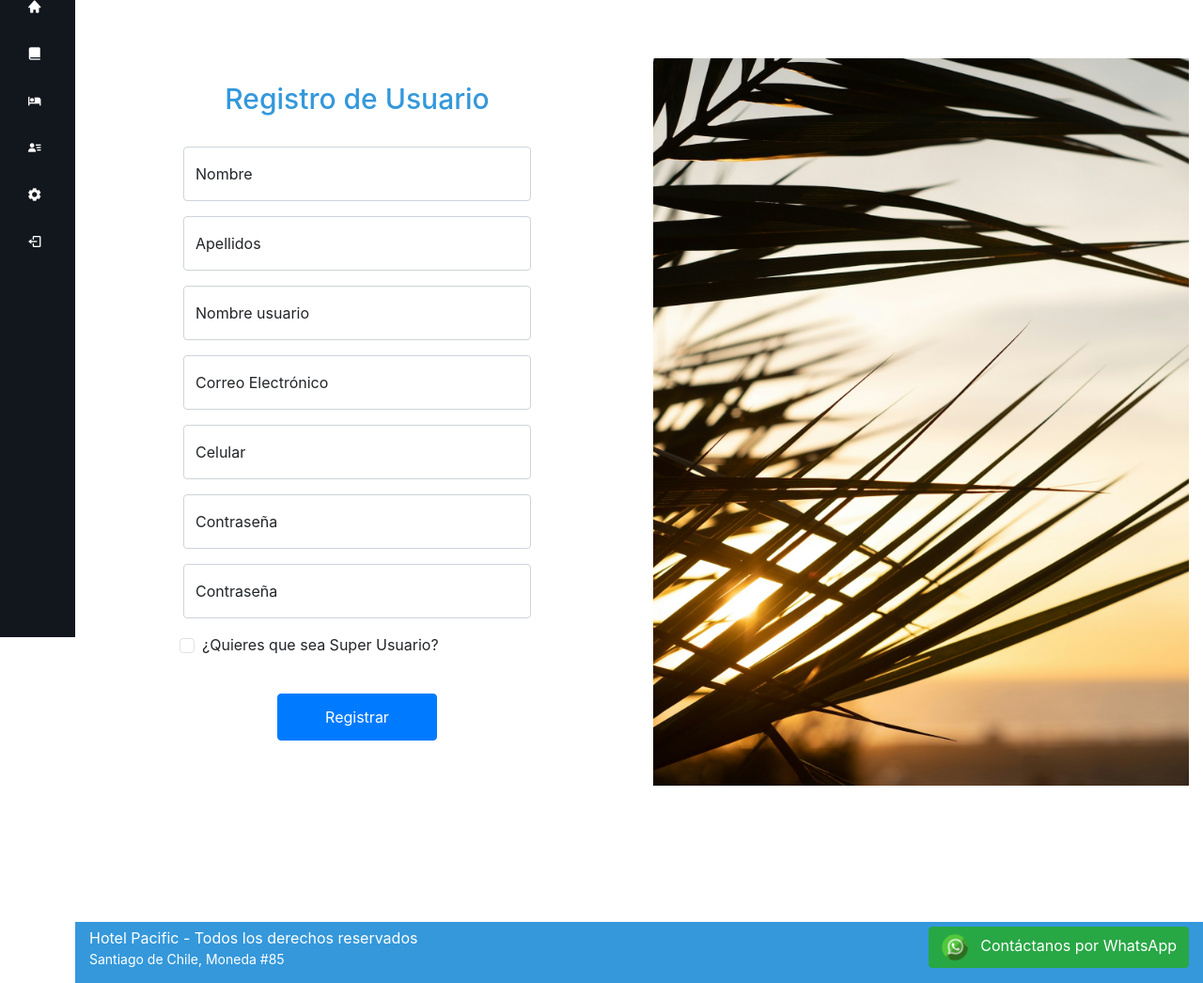
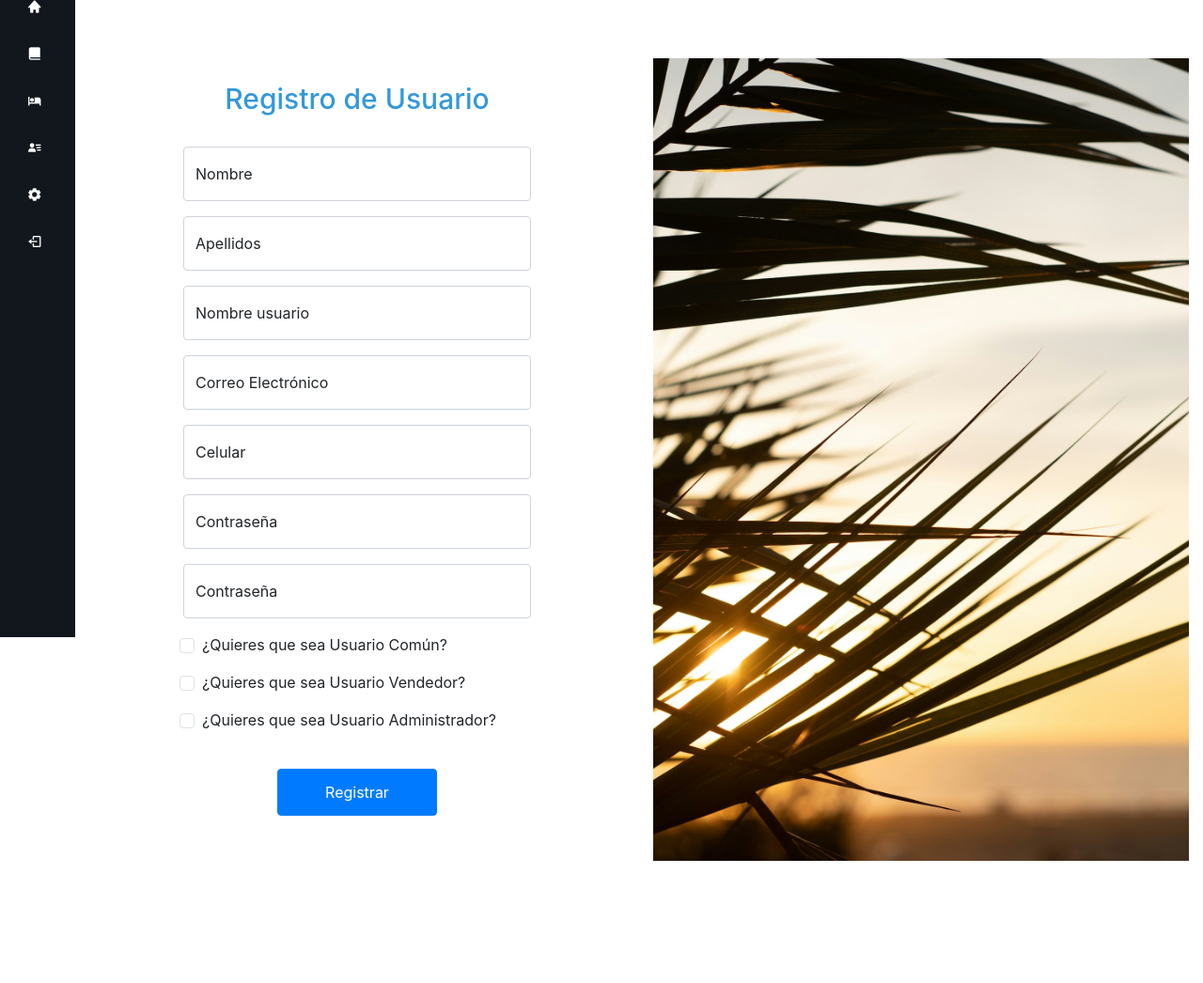
Before and after one commit to franpvp/pacificProject, a Django app: page /gestion_usuarios/crear_usuario/ in a window 1280 px wide. Shown: the part 122-1168 px from the top of the page at 94% size. Run offline with Django 4.2, Linux system fonts and the light colour scheme; the visitor is signed in with stand-in values (Sample User, id 1); some libraries are stand-ins or nearby versions.

Commit message:
se hacen modificaciones al usuario vendedor

```diff
--- a/appPacific/decorators.py
+++ b/appPacific/decorators.py
@@ -10,3 +10,11 @@ def admin_required(view_func):
             return redirect(reverse_lazy('home'))  # Redirecciona a los no superusuarios a la pagina del home
         return view_func(request, *args, **kwargs)
     return _wrapped_view
+
+def seller_required(view_func):
+    @wraps(view_func)
+    def _wrapped_view(request, *args, **kwargs):
+        if not request.user.is_staff:
+            return redirect(reverse_lazy('home'))  # Redirecciona a los no superusuarios a la pagina del home
+        return view_func(request, *args, **kwargs)
+    return _wrapped_view
--- a/appPacific/templates/administrador/base_administrador.html
+++ b/appPacific/templates/administrador/base_administrador.html
@@ -180,6 +180,10 @@
     <script src="https://cdnjs.cloudflare.com/ajax/libs/popper.js/1.16.0/umd/popper.min.js"></script>
     <script
         src="https://cdnjs.cloudflare.com/ajax/libs/bootstrap-datepicker/1.9.0/js/bootstrap-datepicker.min.js"></script>
+
+    {% block scripts %}
+    {% endblock %}
+
 </body>
 
 </html>
--- a/appPacific/templates/administrador/gestion_usuarios/crear_usuario.html
+++ b/appPacific/templates/administrador/gestion_usuarios/crear_usuario.html
@@ -49,11 +49,25 @@
                             <input type="password" class="form-control" id="contrasena2" name="contrasena2" placeholder= "{% trans 'contraseña' %}" required>
                             <label for="contrasena2">{% trans "Contraseña"%}</label>
                         </div>
+                        <!-- Checkbox Usuario Normal -->
+                        <div class="form-check mb-3">
+                            <input class="form-check-input" type="checkbox" value="1" id="normal" name="normal">
+                            <label class="form-check-label" for="normal">
+                                {% trans "¿Quieres que sea Usuario Común?"%}
+                            </label>
+                        </div>
+                        <!-- Checkbox Usuario Vendedor -->
+                        <div class="form-check mb-3">
+                            <input class="form-check-input" type="checkbox" value="1" id="vendedor" name="vendedor">
+                            <label class="form-check-label" for="vendedor">
+                                {% trans "¿Quieres que sea Usuario Vendedor?"%}
+                            </label>
+                        </div>
                         <!-- Checkbox Super Usuario -->
                         <div class="form-check mb-3">
                             <input class="form-check-input" type="checkbox" value="1" id="superusuario" name="superusuario">
                             <label class="form-check-label" for="superusuario">
-                                {% trans "¿Quieres que sea Super Usuario?"%}
+                                {% trans "¿Quieres que sea Usuario Administrador?"%}
                             </label>
                         </div>
                         <!-- Botón Registrar -->
@@ -87,10 +101,27 @@
         </div>
     </div>
 </div>
+
 {% endblock %}
 
 {% block scripts %}
+
 <script>
-    // No se requiere ningún script para ocultar la alerta de éxito
+    document.addEventListener("DOMContentLoaded", function() {
+        var checkboxes = document.querySelectorAll('.form-check-input');
+
+        checkboxes.forEach(function(checkbox) {
+            checkbox.addEventListener('change', function() {
+                if (this.checked) {
+                    checkboxes.forEach(function(otherCheckbox) {
+                        if (otherCheckbox !== checkbox) {
+                            otherCheckbox.checked = false;
+                        }
+                    });
+                }
+            });
+        });
+    });
 </script>
+
 {% endblock %}
--- a/appPacific/templates/vendedor/vendedor_home.html
+++ b/appPacific/templates/vendedor/vendedor_home.html
@@ -10,7 +10,7 @@
 <div class="container-fluid" style="padding-top: 160px;">
     <div class="row justify-content-center">
         <div class="col-lg-10">
-            <div class="titulo-general text-center">{% trans "Bienvenido (a) Nombre del Vendedor" %}</div>
+            <div class="titulo-general text-center">{% trans "Bienvenido (a) " %} {{ namevendedor }}</div>
             <div class="subtitulo text-center">{% trans "Cargo: Vendedor del Hotel Pacific" %}</div> <!-- Subtítulo agregado -->
             <br>
             <hr>
--- a/appPacific/urls.py
+++ b/appPacific/urls.py
@@ -50,6 +50,7 @@ urlpatterns = [
     path('modificar_reserva_pacific_vendedor/', modificar_reserva_pacific_vendedor, name="modificar_reserva_pacific_vendedor"),
     path('ver_calendario_pacific_vendedor/', ver_calendario_pacific_vendedor, name="ver_calendario_pacific_vendedor"),
     path('ver_reserva_pacific_vendedor/', ver_reserva_pacific_vendedor, name="ver_reserva_pacific_vendedor"),
+    path('cerrarsesionvendedor/', views.cerrarsesionvendedor, name='cerrarsesionvendedor'),
     path('cerrarsesionadmin/', views.cerrarsesionadmin, name='cerrarsesionadmin'),
     path('reset_password/', auth_views.PasswordResetView.as_view(template_name="recuperacion/reset_password.html"), name="reset_password"),
     path('reset_password_sent/', auth_views.PasswordResetDoneView.as_view(template_name="recuperacion/reset_password_sent.html"), name="password_reset_done"),
--- a/appPacific/views.py
+++ b/appPacific/views.py
@@ -7,7 +7,7 @@ from django.db import IntegrityError
 from django.contrib.auth.decorators import login_required
 from appPacific.decorators import admin_required
 from .models import Reserva, ReporteReserva, Habitacion, TipoHabitacion, DatosBancarios
-from django.http import HttpResponse, HttpResponseRedirect
+from django.http import HttpResponseRedirect
 from .forms import RegistroUsuarioAdminForm
 import binascii
 import requests
@@ -27,11 +27,9 @@ import re
 from appPacific import models
 import re
 from django.utils.translation import gettext as _
-from .decorators import admin_required
-from urllib.parse import urlencode
+from .decorators import admin_required, seller_required
 from django.db import connection
 from django.shortcuts import render
-from django.core.mail import send_mail
 from django.views.generic import View
 from rest_framework import generics
 from .models import MetodoPago, Reserva, ReporteReserva, TipoHabitacion, Habitacion, DatosBancarios
@@ -158,9 +156,14 @@ def iniciosesion(request):
                 if user.is_superuser:
                     name = request.user.first_name
                     return render(request, 'administrador/administrador_home.html', {'nameadmin':name})
+                #Valida si el user es vender:
+                if user.is_staff:
+                    name = request.user.first_name
+                    return render(request, 'vendedor/vendedor_home.html', {'namevendedor':name})
                 else:
                     name = request.user.first_name
                     return render(request,'app/index.html', {'name':name})
+
             else:
                 messages.error(request, _("Usuario o contraseña no es correcta"))
                 return render(request, 'app/login.html')
@@ -513,8 +516,9 @@ def crear_usuario_admin(request):
         telefono = request.POST['telefono']
         password1 = request.POST['contrasena1']
         password2 = request.POST['contrasena2']
+        is_normal = request.POST.get('normal', False)
         is_superuser = request.POST.get('superusuario', False)
-        is_vendedor = request.POST.get('vendedor', False)
+        is_staff = request.POST.get('vendedor', False)
 
         if not (nombre and apellido and usuario and correo and telefono and password1 and password2):
             messages.error(request, _("Debes llenar todos los campos"))
@@ -544,8 +548,9 @@ def crear_usuario_admin(request):
         user.first_name = nombre
         user.last_name = apellido
         user.email = correo
+        user.is_normal = bool(is_normal)
         user.is_superuser = bool(is_superuser)
-        user.is_vendedor = bool(is_vendedor)
+        user.is_staff = bool(is_staff) # Cambiar el is_vendedor
         user.save()
 
         messages.success(request, _("Usuario creado con exito"))
@@ -556,7 +561,7 @@ def crear_usuario_admin(request):
 # Vista Administrador Gestion Usuarios -ver usuario
 @admin_required
 def ver_usuarios_admin(request):
-    # Llamo al procedimiento creado en mysql (el cuál está en la línea 432)
+    # Llamo al procedimiento creado en mysql (el cuál está en la línea 801)
     with connection.cursor() as c:
         c.callproc('obtener_todos_usuarios')
         resultado = c.fetchall()
@@ -587,7 +592,7 @@ def modificar_usuario_admin(request, id_usuario):
         username = request.POST.get('nombreusuario')
         email = request.POST.get('correo')
         is_superuser = request.POST.get('superusuario', False)
-        is_staff = request.POST.get('staff', False)
+        is_staff = request.POST.get('staff', False) # Esto es correcto
 
         if not (nombre and apellido and username and email):
             messages.error(request, _("Debes llenar todos los campos"))
@@ -598,7 +603,7 @@ def modificar_usuario_admin(request, id_usuario):
         usuario.username = username
         usuario.email = email
         usuario.is_superuser = bool(is_superuser)
-        usuario.is_staff = bool(is_staff)
+        usuario.is_staff = bool(is_staff)  # Esto es correcto
         usuario.save()
 
         success_message = _("Usuario modificado con éxito")
@@ -618,7 +623,6 @@ def eliminar_usuario_admin(request, id_usuario):
     return render(request, 'administrador/gestion_usuarios/eliminar_usuario.html', {'usuario': usuario})
 
 # Vista Administrador Gestion Usuarios -tipo de usuario
-
 
 @login_required
 def tipo_usuario_admin(request, id_usuario):
@@ -796,7 +800,7 @@ def handle_response(response):
 @admin_required
 def cerrarsesionadmin(request):
     logout(request)
-    return redirect('index')
+    return redirect('home')
 
 # DROP PROCEDURE IF EXISTS obtener_todos_usuarios;
 # DELIMITER $
@@ -808,15 +812,20 @@ def cerrarsesionadmin(request):
 # CALL obtener_todos_usuarios();
 
 
+# VISTAS DEL VENDEDOR
+
 # Vista Vendedor Home
+@seller_required
 def vendedor_home(request):
     return render(request, 'vendedor/vendedor_home.html')
 
 # Vista Vendedor Gestion Reservas
+@seller_required
 def gestion_reservas_vendedor(request):
     return render(request, 'vendedor/gestion_reservas_vendedor.html')
 
 # Vista Vendedor Gestion Reservas -crear
+@seller_required
 def crear_reserva_pacific_vendedor(request):
     if request.method == 'POST':
         id_reserva = request.POST.get('id_reserva')
@@ -831,20 +840,29 @@ def crear_reserva_pacific_vendedor(request):
     return render(request, 'vendedor/gestion_reservas_vendedor/crear_reserva_pacific_vendedor.html')
 
 # Vista Vendedor Gestion Reservas -eliminar
+@seller_required
 def eliminar_reserva_pacific_vendedor(request):
     return render(request, 'vendedor/gestion_reservas_vendedor/eliminar_reserva_pacific_vendedor.html')
 
 # Vista Vendedor Gestion Reservas -modificar
+@seller_required
 def modificar_reserva_pacific_vendedor(request):
     return render(request, 'vendedor/gestion_reservas_vendedor/modificar_reserva_pacific_vendedor.html')
 
 # Vista Vendedor Gestion Reservas -ver calendario
+@seller_required
 def ver_calendario_pacific_vendedor(request):
     return render(request, 'vendedor/gestion_reservas_vendedor/ver_calendario_pacific_vendedor.html')
 
 # Vista Vendedor Gestion Reservas -ver reserva
+@seller_required
 def ver_reserva_pacific_vendedor(request):
     return render(request, 'vendedor/gestion_reservas_vendedor/ver_reserva_pacific_vendedor.html')
+
+@seller_required
+def cerrarsesionvendedor(request):
+    logout(request)
+    return redirect('home')
 
 # Serializadores API REST
 
```
Also changed, not shown: appPacific/templates/vendedor/base_vendedor.html (+12 -3 lines).
